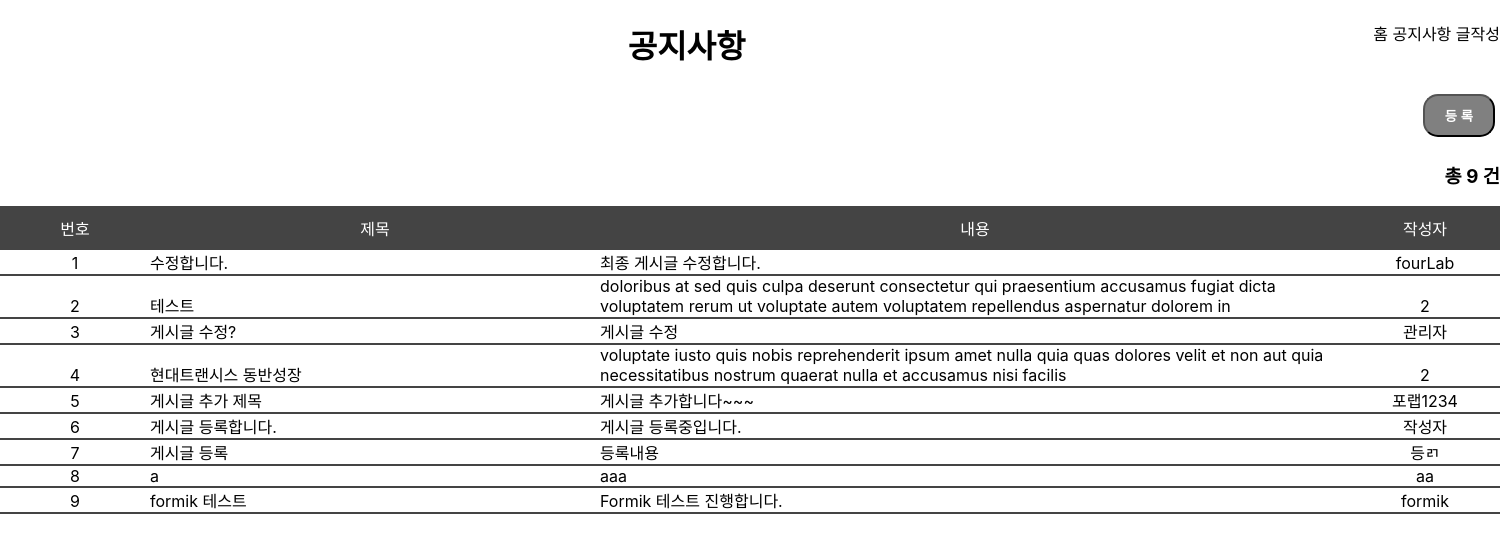
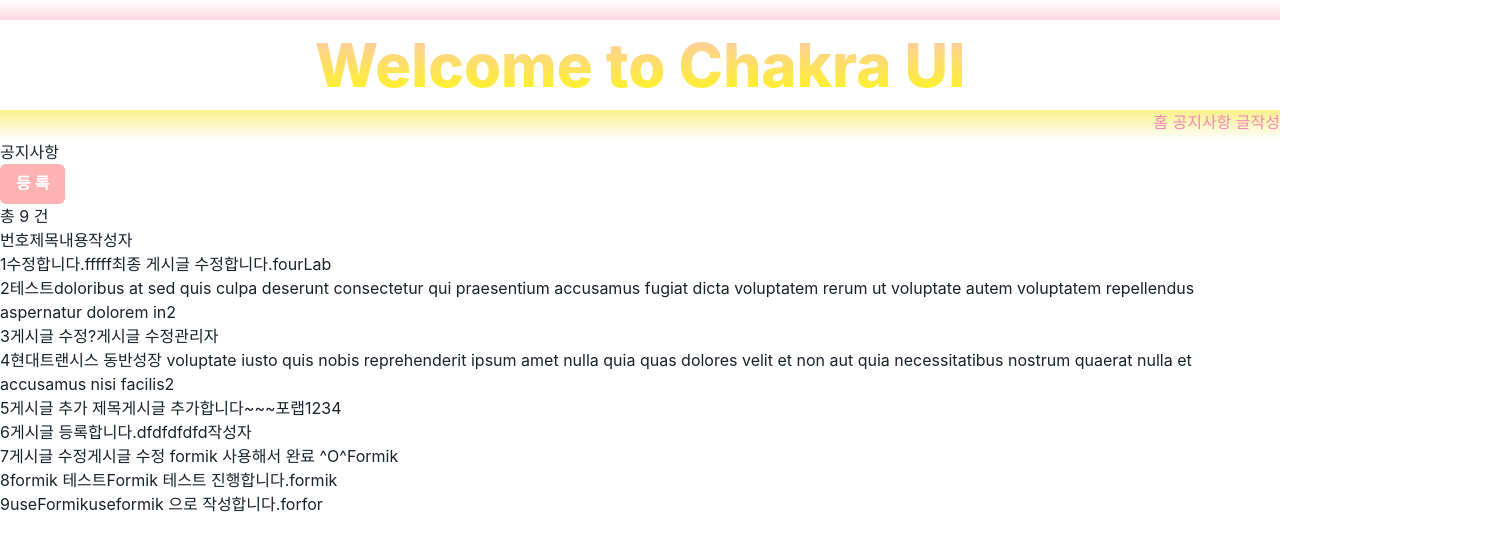
Before and after one commit to Wanghyemin/TsNext-Basic, a Next.js app: page /board/list in a window 1280 px wide. Shown: the top 552 px of the page, 1500 px wide, since content can reach past the window. Built offline with nearby package versions, Linux system fonts and the light colour scheme; data requests are answered from the project's data file.

Commit message:
Chakra..ToT

```diff
--- /dev/null
+++ b/components/Head.tsx
@@ -0,0 +1,19 @@
+import Link from "next/link";
+import { Box, Button, ButtonGroup, Icon, Text } from "@chakra-ui/react";
+
+export default function Head() {
+  return (
+    <>
+        <Box w="100%" h="20px" bgGradient="linear(to-t, pink.100, white)"></Box>
+        <Text
+            bgGradient="linear(to-t, yellow , pink)"
+            bgClip="text"
+            fontSize="6xl"
+            fontWeight="extrabold"
+            textAlign={"center"}
+            >
+        Welcome to Chakra UI
+        </Text>
+    </>
+  );
+}
--- a/components/NavBar.tsx
+++ b/components/NavBar.tsx
@@ -1,13 +1,14 @@
 import Link from "next/link";
+import { Box, Button, ButtonGroup, Icon, Text } from "@chakra-ui/react";
 
 export default function NavBar() {
   return (
     <>
-            <div style={{float:"right"}}>
+      <Box w="100%" h="30px" bgGradient="linear(to-t, white, yellow.200)" textAlign={"right"} textColor={"pink.300"}>
         <Link href="/"> 홈 </Link>
         <Link href="/board/list"> 공지사항 </Link>
         <Link href="/board/write"> 글작성 </Link>
-            </div>
+      </Box>
     </>
   );
 }
--- a/db.json
+++ b/db.json
@@ -1,7 +1,7 @@
 {
   "data": [
     {
-      "title": "수정합니다.",
+      "title": "수정합니다.fffff",
       "userId": "fourLab",
       "content": "최종 게시글 수정합니다.",
       "id": 3
@@ -33,26 +33,26 @@
     {
       "title": "게시글 등록합니다.",
       "userId": "작성자",
-      "content": "게시글 등록중입니다.",
+      "content": "dfdfdfdfd",
       "id": 14
     },
     {
-      "title": "게시글 등록",
-      "userId": "등ㄺ",
-      "content": "등록내용",
+      "title": "게시글 수정",
+      "userId": "Formik",
+      "content": "게시글 수정 formik 사용해서 완료 ^O^",
       "id": 15
-    },
-    {
-      "title": "a",
-      "userId": "aa",
-      "content": "aaa",
-      "id": 16
     },
     {
       "title": "formik 테스트",
       "userId": "formik",
       "content": "Formik 테스트 진행합니다.",
       "id": 17
+    },
+    {
+      "title": "useFormik",
+      "userId": "forfor",
+      "content": "useformik 으로 작성합니다.",
+      "id": 18
     }
   ]
 }
--- a/package.json
+++ b/package.json
@@ -9,6 +9,9 @@
     "lint": "next lint"
   },
   "dependencies": {
+    "@chakra-ui/react": "^2.4.1",
+    "@emotion/react": "^11.10.5",
+    "@emotion/styled": "^11.10.5",
     "@types/node": "18.11.9",
     "@types/react": "18.0.25",
     "@types/react-dom": "18.0.9",
@@ -16,6 +19,7 @@
     "eslint": "8.28.0",
     "eslint-config-next": "13.0.4",
     "formik": "^2.2.9",
+    "framer-motion": "^6.5.1",
     "next": "13.0.4",
     "react": "18.2.0",
     "react-dom": "18.2.0",
--- a/pages/_app.tsx
+++ b/pages/_app.tsx
@@ -1,15 +1,29 @@
 import '../styles/globals.css'
 import type { AppProps } from 'next/app'
 import NavBar from '../components/NavBar'
+import { ChakraProvider } from '@chakra-ui/react'
+import { extendTheme } from "@chakra-ui/react"
+import Head from '../components/Head'
+
+const theme = extendTheme({
+  colors: {
+    brand: {
+      100: "#f7fafc",
+      500: "#gdgdgd",
+      900: "#1a202c",
+    },
+  },
+})
 
 export default function App({ Component, pageProps }: AppProps) {
 
   return (
     <>
-      <div className="board">
+      <ChakraProvider theme={theme}>
+        <Head/>
         <NavBar/>
         <Component {...pageProps} />
-      </div>
+      </ChakraProvider>
     </>
 
   )
--- a/pages/board/list.tsx
+++ b/pages/board/list.tsx
@@ -2,6 +2,7 @@ import { useEffect, useState } from "react";
 import { useRouter } from "next/router";
 import axios from "axios";
 import { listType } from "../../types";
+import { Box, Button, ButtonGroup } from '@chakra-ui/react'
 
 export default function BoardList() {
 
@@ -21,27 +22,28 @@ export default function BoardList() {
 
   return (
     <>
+
       <h1>공지사항</h1>
       <div>
-        <div className="right">
-          <button className="button" onClick={() => router.push("/board/write")} > 등  록 </button>
+        <div>
+          <Button bgColor={"#FEB2B2"} textColor={"white"} variant='solid' onClick={() => router.push("/board/write")} > 등  록 </Button>
           <h3>총  {board.length} 건</h3>
         </div>
-        <div className="thead">
+        <div>
           <div>
-            <span className="td1">번호</span>
-            <span className="td2">제목</span>
-            <span className="td3">내용</span>
-            <span className="td4">작성자</span>
+            <span>번호</span>
+            <span>제목</span>
+            <span>내용</span>
+            <span>작성자</span>
           </div>
         </div>
-        <div className="tbody">
+        <div>
           {board.map((content: listType, index:number) => (
-            <div key={content.id} className="tr" onClick={()=>router.push(`/board/detail/${content.id}`)}>
-              <span className="td1">{index+1}</span>
-              <span className="td2">{content.title}</span>
-              <span className="td3">{content.content}</span>
-              <span className="td4">{content.userId}</span>
+            <div key={content.id} onClick={()=>router.push(`/board/detail/${content.id}`)}>
+              <span>{index+1}</span>
+              <span>{content.title}</span>
+              <span>{content.content}</span>
+              <span>{content.userId}</span>
             </div>
           ))}
         </div>
--- a/pages/index.tsx
+++ b/pages/index.tsx
@@ -1,5 +1,4 @@
 export default function Home() {
-
   return (
     <>
       <h1>메인페이지</h1>
--- a/styles/globals.css
+++ b/styles/globals.css
@@ -14,98 +14,3 @@ a {
 * {
   box-sizing: border-box;
 }
-
-
-.board {
-  width: 1500px;
-  text-align: center;
-}
-
-.thead {
-  width: 100%;
-  background-color: #444444;
-  color: white;
-  padding: 10px 0;
-}
-
-.tbody {
-  width: 100%;
-}
-
-.tr {
-  border-bottom : 2px solid #444444;
-}
-
-.td1{
-  display:inline-block; width:10%;
-
-}
-.td2{
-  display:inline-block; width:30%;
-}
-.td3{
-  display:inline-block; width:50%;
-}
-.td4{
-  display:inline-block; width:10%;
-}
-
-.tbody div .td3{
-  text-align: left;
-}
-
-.tbody div .td2{
-  text-align: left;
-}
-
-.right{
-  width: 1500px;
-  text-align: right;
-}
-
-.button{
-  position: relative;
-  padding: 10px 20px;
-  border-radius: 15px;
-  font-family: "paybooc-Light", sans-serif;
-  text-decoration: none;
-  font-weight: 600;
-  transition: 0.25s;
-  background-color: gray;
-  color: white;
-  margin: 5px;
-}
-
-.table {
-  margin: 25px 100px;
-  /* background-color: lightgray; */
-  border : 3px solid #444444;
-}
-
-.dt1{
-  display:inline-block; width:10%;
-}
-.dt2{
-  text-align: left;
-  display:inline-block; width:89%;
-}
-
-.dttr {
-  border-bottom : 2px solid #444444;
-  padding : 10px ;
-}
-
-.dttr2 {
-  padding : 20px 10px;
-  min-height: 200px;
-}
-
-input{
-  height: 100%;
-  width: 100%;
-}
-
-textarea{
-  height: 200px;
-  width: 100%;
-}
```
Also changed, not shown: pages/board/detail/[id].tsx (+17 -16 lines), pages/board/write/[id].tsx (+17 -18 lines), pages/board/write/index.tsx (+13 -12 lines), 2 other files (tests, documents, lock files or other folders). Lines whose indentation alone changed are shown as unchanged.
